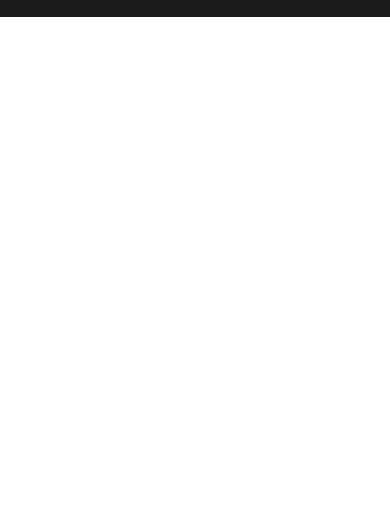
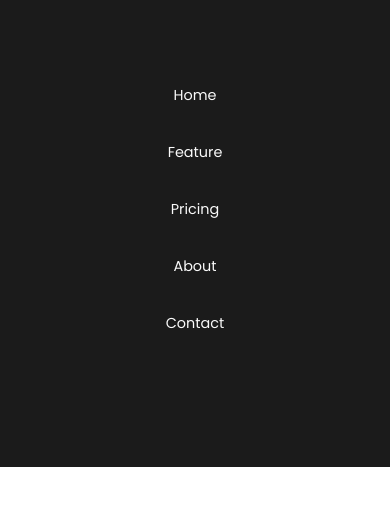
Before and after one commit to lemodoescoding/responsive-navbar-v1, a plain HTML site: page index.html in a window 390 px wide. Both pictures are taken after a click on the element 287 px from the left and 37 px from the top of the page. Shown: the part 58-564 px from the top of the page. Drawn offline with Linux system fonts and the light colour scheme.

Commit message:
Added a js script and editing some of the style

```diff
--- a/css/style.css
+++ b/css/style.css
@@ -28,20 +28,21 @@ header .logo {
 	cursor: pointer;
 }
 
-header nav {
+header .nav-bar {
 	width: 50%;
 	display: block;
 	position: relative;
+	transition: .3s;
 }
 
-header nav ul.nav-links {
+header .nav-bar ul.nav-links {
 	display: flex;
-	justify-content: space-evenly;
-	align-items: center;
+	justify-content: center;
 	list-style: none;
 }
 
-header nav ul.nav-links li a {
+
+header .nav-bar ul.nav-links li a {
 	display: block;
 	text-decoration: none;
 	color: #fafafa;
@@ -53,7 +54,7 @@ header nav ul.nav-links li a {
 	transition: .3s;
 }
 
-header nav ul.nav-links li a:hover {
+header .nav-bar ul.nav-links li a:hover {
 	background-color: #fafafa;
 	color: #1b1b1b;
 }
@@ -87,27 +88,35 @@ header .hamburger-menu .line {
 		display: block;
 	}
 
-	header nav {
-		display: none;
+	header .nav-bar {
+		height: 0;
 		position: absolute;
 		top: 75px;
 		left: 0;
 		width: 100vw;
-		min-height: 90vh;
+		transition: all .3s;
 		background-color: #1b1b1b;
+		overflow: hidden;
 	}
 
-	header nav ul.nav-links {
+	header .nav-bar ul.nav-links {
 		display: block;
 		width: fit-content;
-		margin: 80px auto 0 auto;
+		margin: 60px auto 0 auto;
+		font-size: 1.3rem;
+		opacity: 0;
+		transition: .3s;
 	}
 
-	header nav ul.nav-links li {
-		margin-bottom: 15px;
+	header .nav-bar ul.nav-links li {
+		margin-bottom: 20px;
 	}
 
-	header .hamburger-menu {
-		z-index: 1001;
+	header .nav-bar.active {
+		height: 450px;
+	}
+
+	header .nav-bar.active ul.nav-links {
+		opacity: 1;
 	}
 }
--- a/index.html
+++ b/index.html
@@ -17,7 +17,7 @@
 				<div class="line"></div>
 			</div>
 
-			<nav>
+			<nav class="nav-bar">
 				<ul class="nav-links">
 					<li><a href="#">Home</a></li>
 					<li><a href="#">Feature</a></li>
@@ -27,5 +27,7 @@
 				</ul>
 			</nav>
 		</header>
+
+		<script src="./js/script.js"></script>
 	</body>
 </html>
--- /dev/null
+++ b/js/script.js
@@ -0,0 +1,6 @@
+const hamburgerButton = document.querySelector("header .hamburger-menu");
+const navSection = document.querySelector("header .nav-bar")
+
+hamburgerButton.addEventListener("click", function(){
+	navSection.classList.toggle("active");
+});
```
